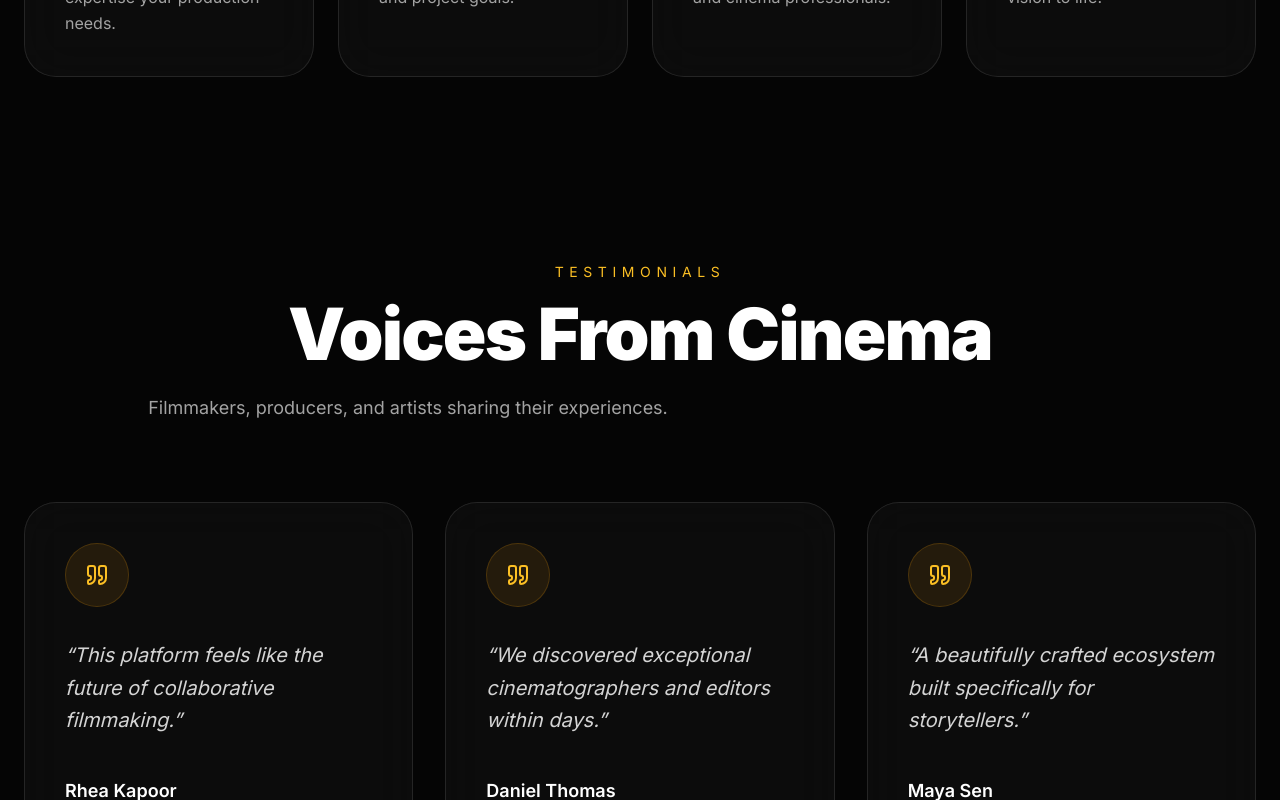
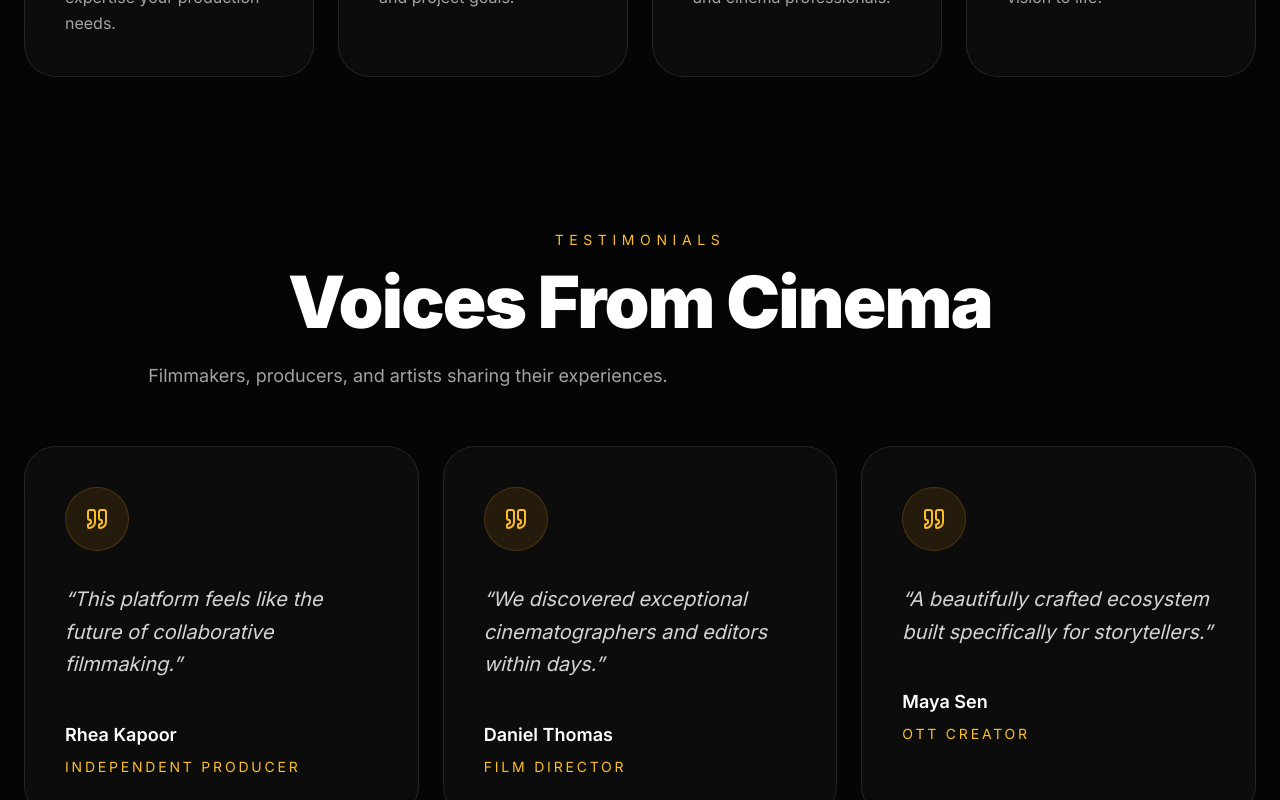
Before and after one commit to abhinavreddy2684-droid/PR.Pre.Pro.Post, a React (Vite) app in the folder 24-crafts/: page / in a window 1280 px wide. Shown: the part 3920-4720 px from the top of the page. Built offline with nearby package versions, Linux system fonts and the light colour scheme.

Commit message:
Reduce excessive Testimonials spacing

```diff
--- a/24-crafts/src/sections/Testimonials.jsx
+++ b/24-crafts/src/sections/Testimonials.jsx
@@ -5,9 +5,8 @@ import testimonials from "../data/testimonials";
 
 export default function Testimonials() {
   return (
-    <section className="py-32 px-6">
+    <section className="py-16 sm:py-20 lg:py-24 px-6">
       <div className="max-w-7xl mx-auto">
-
         <SectionHeading
           eyebrow="Testimonials"
           title="Voices From Cinema"
@@ -15,12 +14,9 @@ export default function Testimonials() {
           center
         />
 
-        <div className="mt-20 grid md:grid-cols-2 lg:grid-cols-3 gap-8">
+        <div className="mt-10 sm:mt-12 lg:mt-14 grid md:grid-cols-2 lg:grid-cols-3 gap-5 sm:gap-6">
           {testimonials.map((item) => (
-            <TestimonialCard
-              key={item.name}
-              item={item}
-            />
+            <TestimonialCard key={item.name} item={item} />
           ))}
         </div>
       </div>
```
